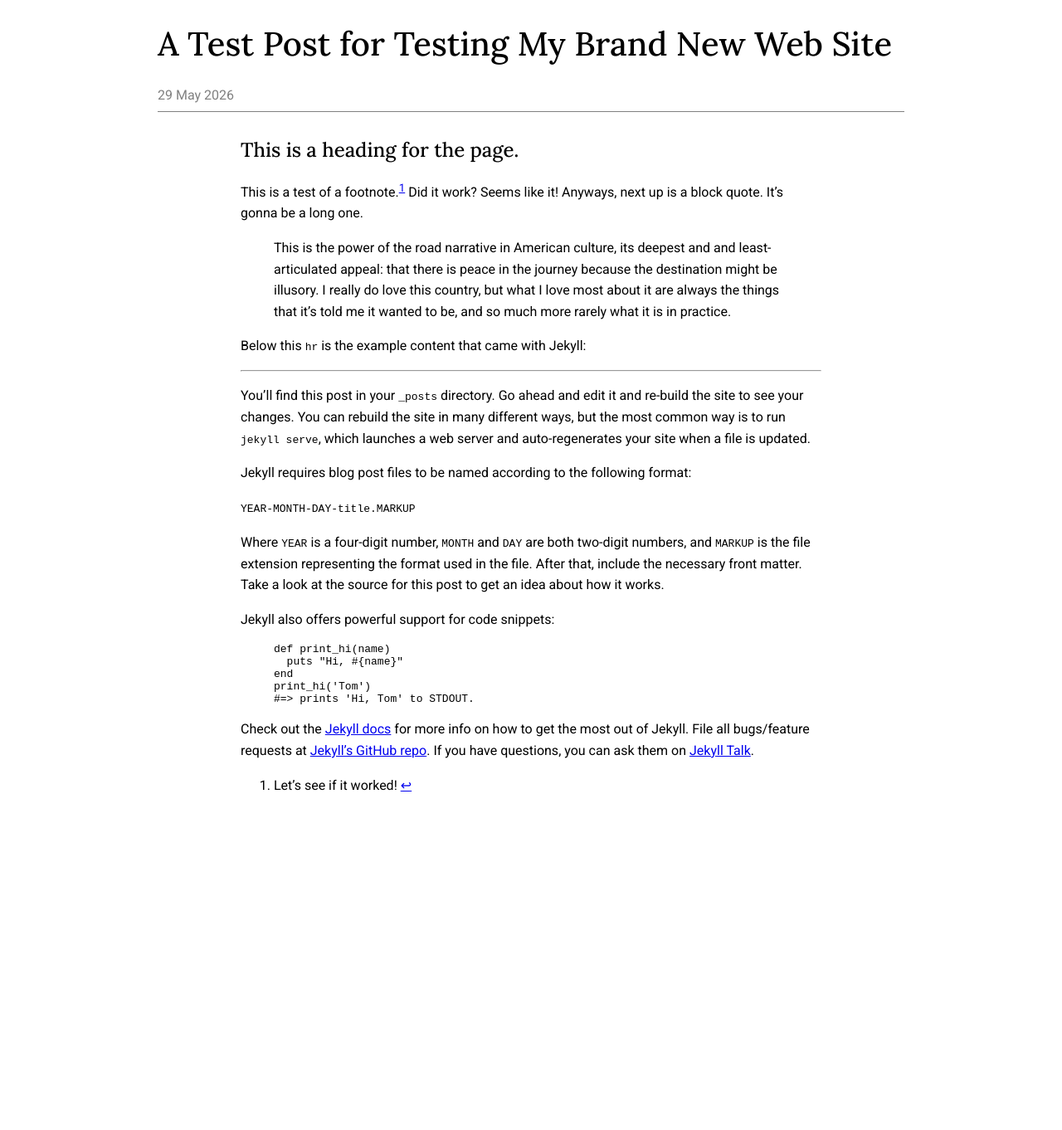
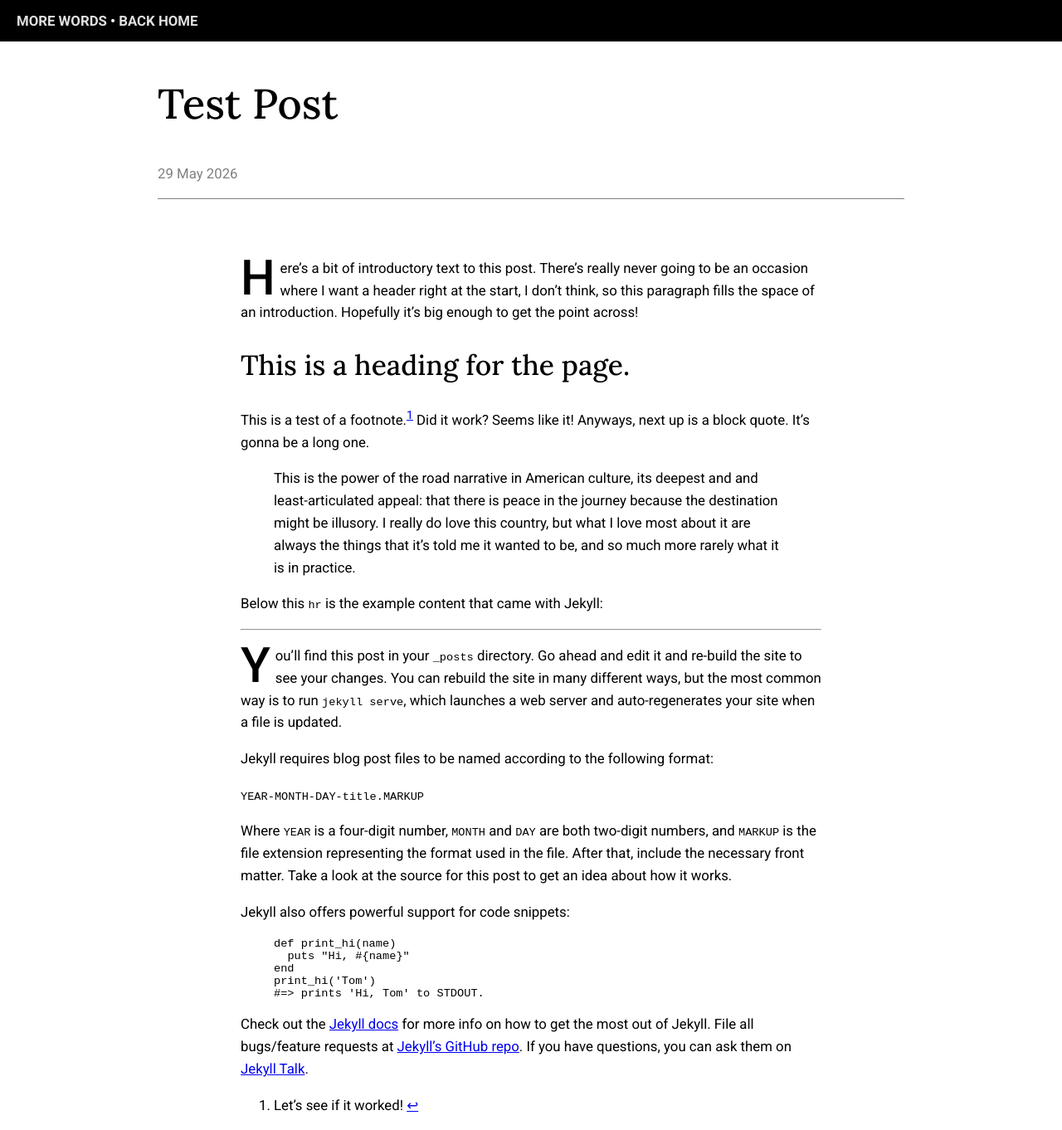
Before and after one commit to frasercl/fraser.cam, a Jekyll site: the page built from _posts/2026-05-28-test.md, in a window 1280 px wide and 1362 px high. Shown: the whole window at 83% size. Built offline with Jekyll 4.4.1, drawn with Linux system fonts in a browser that asks for light colours.

Commit message:
layout changes, navbar, dropcaps

```diff
--- a/_layouts/post.html
+++ b/_layouts/post.html
@@ -1,16 +1,37 @@
 ---
 layout: default
 ---
-<div class="post-container">
-    <div class="post-hero">
-        <h1 class="post-hero-title">{{ page.title }}</h1>
-        {% if page.date %}
-            <time class="post-hero-date" datetime="{{ page.date | date_to_xmlschema }}">
-                {{ page.date | date_to_long_string }}
-            </time>
-        {% endif %}
+<div class="w-section w-section-nav">
+    <div>
+        <a href="/words">more words</a>
+        •
+        <a href="/">back home</a>
     </div>
-    <article class="post-content">
-        {{ content }}
-    </article>
 </div>
+<article>
+    <div class="w-section w-section-hero">
+        <div>
+            <h1 class="w-hero-title">{{ page.title }}</h1>
+            {%- if page.date %}
+                <time class="w-hero-date" datetime="{{ page.date | date_to_xmlschema }}">
+                    {{ page.date | date_to_long_string }}
+                </time>
+            {% endif -%}
+        </div>
+    </div>
+    <div class="w-section w-section-content">
+        {%- case page.dropcap %}
+            {%- when "all" -%}
+                {%- assign dropcap_class = " w-dropcap-init w-dropcap-section" -%}
+            {%- when "init" -%}
+                {%- assign dropcap_class = " w-dropcap-init" -%}
+            {%- when "section" -%}
+                {%- assign dropcap_class = " w-dropcap-section" -%}
+            {%- else -%}
+                {%- assign dropcap_class = "foo" -%}
+        {% endcase -%}
+        <div class="w-content{{ dropcap_class }}">
+            {{ content }}
+        </div>
+    </div>
+</article>
--- a/_posts/2026-05-28-test.md
+++ b/_posts/2026-05-28-test.md
@@ -1,8 +1,14 @@
 ---
-title: "A Test Post for Testing My Brand New Web Site"
+title: "Test Post"
 date:   2026-05-28 20:31:16 -0700
 categories: jekyll update
+dropcap: all
 ---
+
+Here's a bit of introductory text to this post. There's really never going to
+be an occasion where I want a header right at the start, I don't think, so this
+paragraph fills the space of an introduction. Hopefully it's big enough to get
+the point across!
 
 ## This is a heading for the page.
 
--- a/css/style.css
+++ b/css/style.css
@@ -1,19 +1,69 @@
 body {
     font-family: "Roboto", "Arial", sans-serif;
+    font-optical-sizing: auto;
+    margin: 0;
+    font-size: 1.05em;
+}
+
+.w-section {
+    padding: 0 20px;
+}
+
+.w-section > div {
+    max-width: var(--section-width);
+    margin: 0 auto;
+}
+
+.w-section-nav {
+    --section-width: 1400px;
+    position: sticky;
+    top: 0px;
+    text-transform: uppercase;
+    font-weight: bold;
+    padding: 15px 20px;
+    background-color: black;
+    color: white;
+}
+
+.w-section-nav a {
+    color: #e0e0e0;
+    text-decoration: none;
+    transition: color 0.1s linear;
+}
+
+.w-section-nav a:hover {
+    color: white;
+}
+
+.w-section-hero {
+    --section-width: 900px;
+}
+
+.w-section-hero > div {
+    padding-bottom: 20px;
+    margin-bottom: 70px;
+    border-bottom: 1px solid #808080;
+}
+
+.w-section-content {
+    --section-width: 700px;
 }
 
 h1 {
-    font-size: 40px;
+    font-size: 3em;
+}
+
+h2 {
+    font-size: 2em;
 }
 
 h1, h2 {
     font-family: "Lora", serif;
     font-optical-sizing: auto;
     font-weight: 500;
-    font-style: normal;
 }
 
-.post-hero-date {
+.w-hero-date {
     color: #808080;
 }
 
@@ -21,22 +71,11 @@ p, blockquote {
     line-height: 1.6;
 }
 
-.post-container {
-    margin: 20px;
+.w-content.w-dropcap-init > p:first-child:first-letter,
+.w-content.w-dropcap-section > hr + p:first-letter {
+    font-size: 3.5em;
+    font-weight: 500;
+    float: left;
+    margin: 0.1em 0.1em 0.1em 0;
+    line-height: 0.65;
 }
-
-.post-hero, .post-content {
-    margin-left: auto;
-    margin-right: auto;
-}
-
-.post-hero {
-    max-width: 900px;
-    padding-bottom: 10px;
-    margin-bottom: 30px;
-    border-bottom: 1px solid #808080;
-}
-
-.post-content {
-    max-width: 700px;
-}
```
